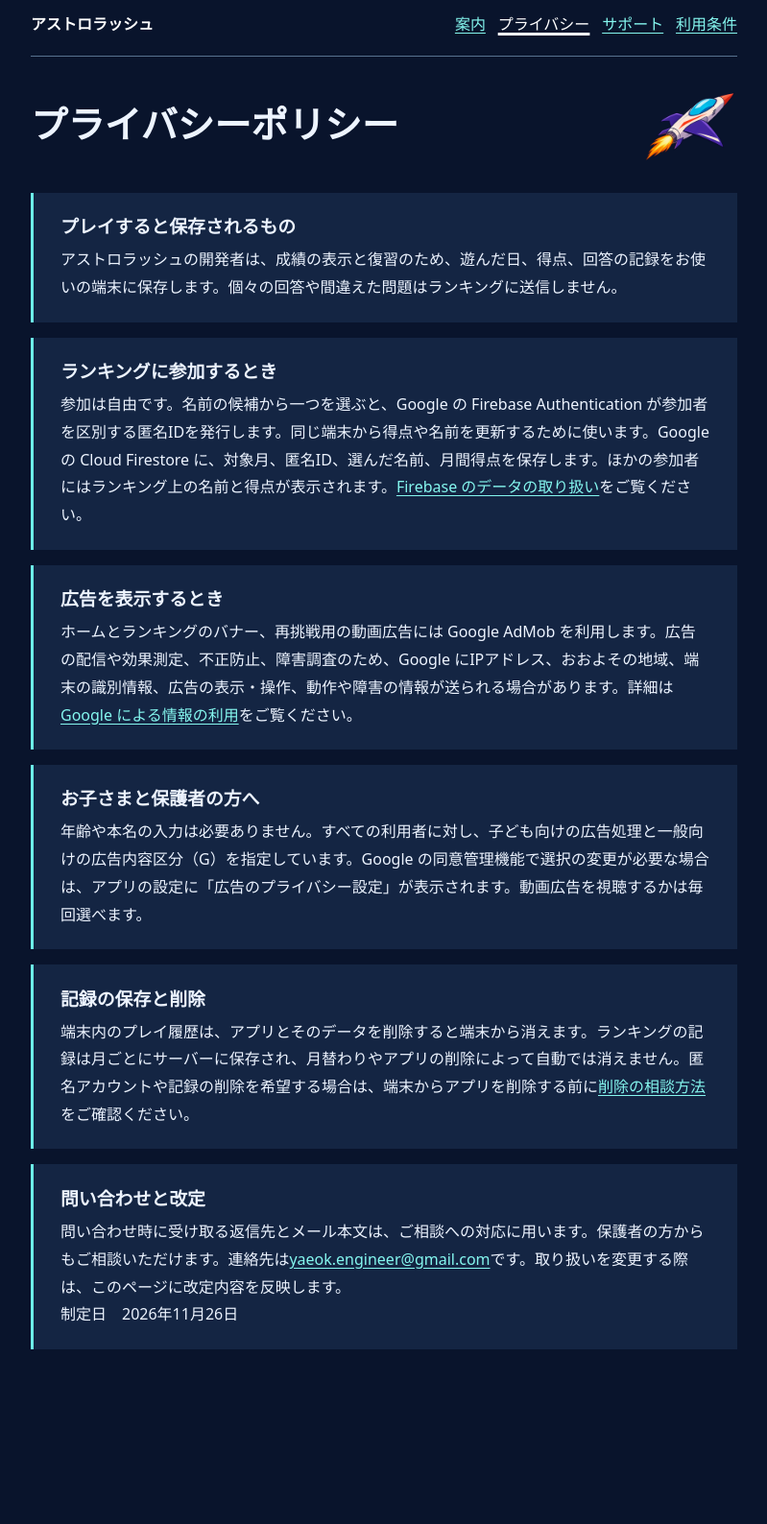
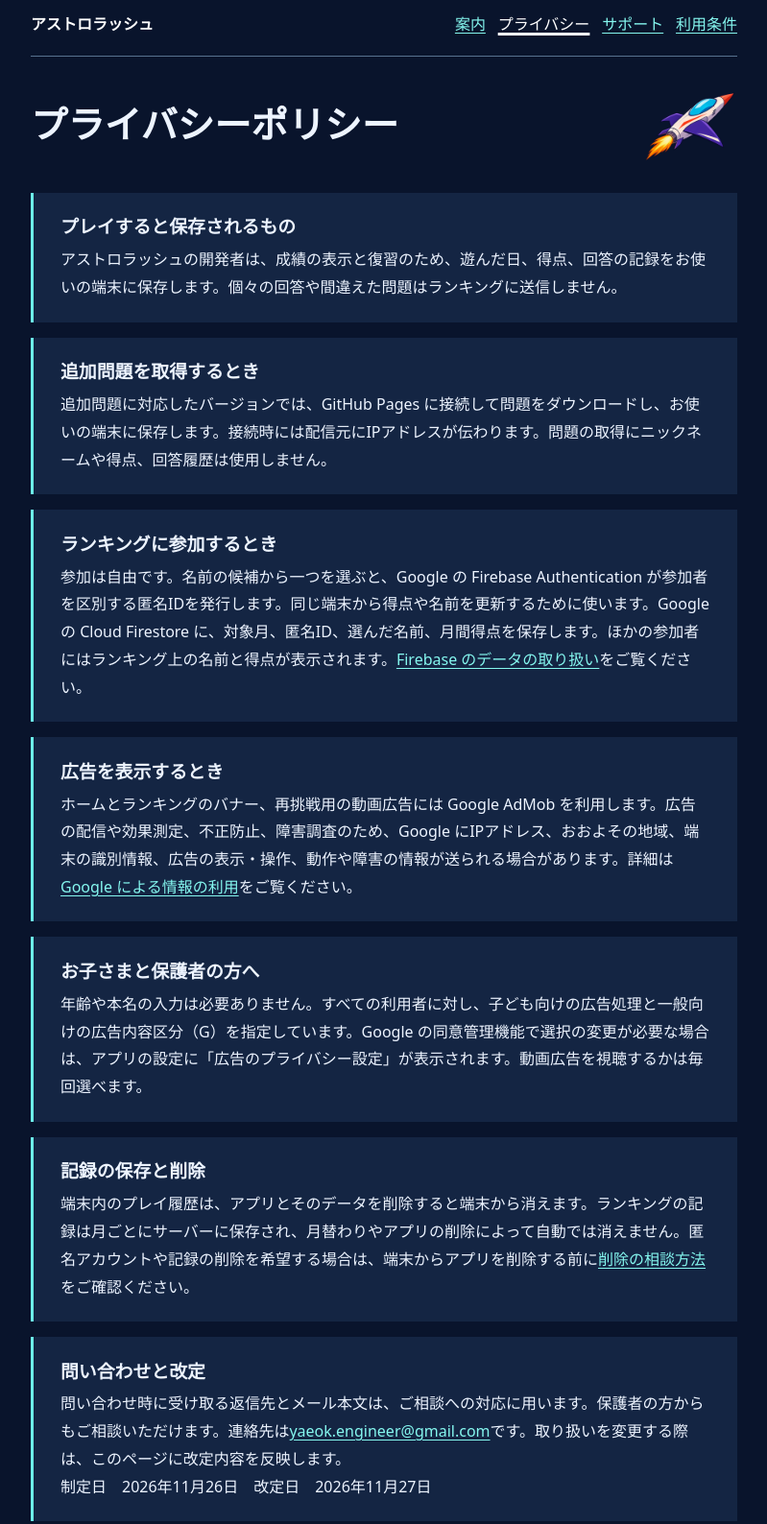
Before and after one commit to yaeok/yaeok.github.io, a plain HTML site: page common-pages/hirameki-orbit/privacy-policy.html in a window 1280 px wide. Shown: the part 13-1601 px from the top of the page at 96% size, without its empty margins (240-1039 px from the left). Before the commit the page ends 1483 px from the top, so only its background shows below. Drawn offline with Linux system fonts and the light colour scheme.

Commit message:
Explain supplemental question downloads on supported versions

```diff
--- a/common-pages/hirameki-orbit/privacy-policy.html
+++ b/common-pages/hirameki-orbit/privacy-policy.html
@@ -12,6 +12,10 @@
 <section>
 <h2>プレイすると保存されるもの</h2>
 <p>アストロラッシュの開発者は、成績の表示と復習のため、遊んだ日、得点、回答の記録をお使いの端末に保存します。個々の回答や間違えた問題はランキングに送信しません。</p>
+</section>
+<section>
+<h2>追加問題を取得するとき</h2>
+<p>追加問題に対応したバージョンでは、GitHub Pages に接続して問題をダウンロードし、お使いの端末に保存します。接続時には配信元にIPアドレスが伝わります。問題の取得にニックネームや得点、回答履歴は使用しません。</p>
 </section>
 <section>
 <h2>ランキングに参加するとき</h2>
@@ -31,7 +35,7 @@
 </section>
 <section>
 <h2>問い合わせと改定</h2>
-<p>問い合わせ時に受け取る返信先とメール本文は、ご相談への対応に用います。保護者の方からもご相談いただけます。連絡先は<a href="mailto:yaeok.engineer@gmail.com?subject=%E3%81%B2%E3%82%89%E3%82%81%E3%81%8D%E3%82%AA%E3%83%BC%E3%83%93%E3%83%83%E3%83%88%E3%80%80%E3%83%97%E3%83%A9%E3%82%A4%E3%83%90%E3%82%B7%E3%83%BC%E3%81%AB%E3%81%A4%E3%81%84%E3%81%A6">yaeok.engineer@gmail.com</a>です。取り扱いを変更する際は、このページに改定内容を反映します。<br>制定日　2026年11月26日</p>
+<p>問い合わせ時に受け取る返信先とメール本文は、ご相談への対応に用います。保護者の方からもご相談いただけます。連絡先は<a href="mailto:yaeok.engineer@gmail.com?subject=%E3%81%B2%E3%82%89%E3%82%81%E3%81%8D%E3%82%AA%E3%83%BC%E3%83%93%E3%83%83%E3%83%88%E3%80%80%E3%83%97%E3%83%A9%E3%82%A4%E3%83%90%E3%82%B7%E3%83%BC%E3%81%AB%E3%81%A4%E3%81%84%E3%81%A6">yaeok.engineer@gmail.com</a>です。取り扱いを変更する際は、このページに改定内容を反映します。<br>制定日　2026年11月26日　改定日　2026年11月27日</p>
 </section>
 </main>
 </body></html>
```
